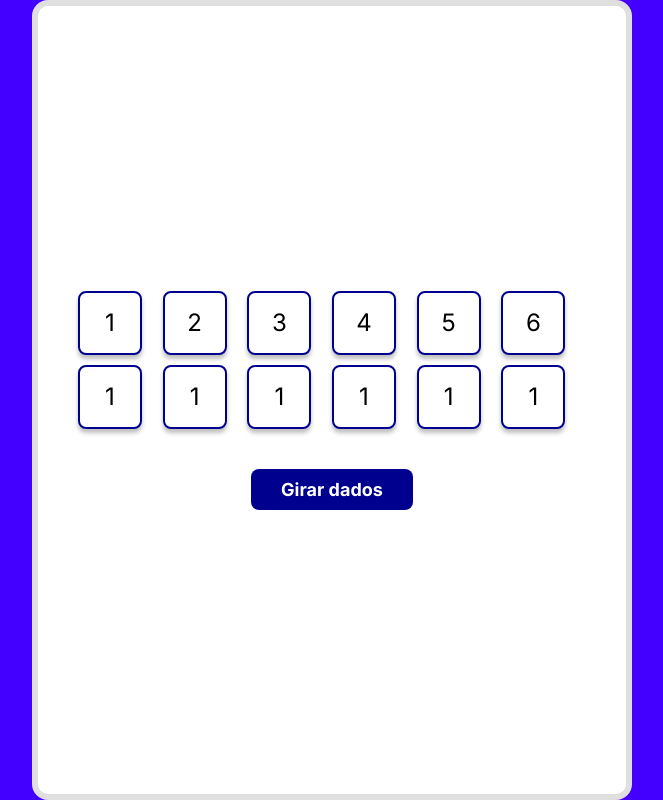
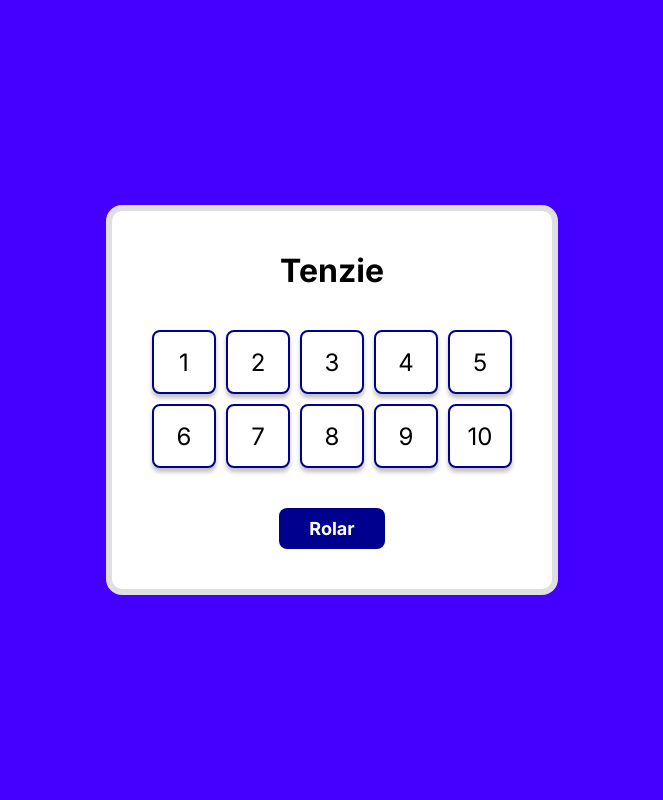
Before and after one commit to Nicolas-BB/curso-react-scrimba, a React (Vite) app in the folder tenzies/: page / in a window 1280 px wide. Shown: the whole page, without its empty margins (308-971 px from the left). Built offline with nearby package versions, Linux system fonts and the light colour scheme.

Commit message:
feat: adiciona números aleatórios aos Die

```diff
--- a/tenzies/index.html
+++ b/tenzies/index.html
@@ -7,7 +7,7 @@
   <link rel="preconnect" href="https://fonts.gstatic.com" crossorigin>
   <link href="https://fonts.googleapis.com/css2?family=Inter:ital,opsz,wght@0,14..32,100..900;1,14..32,100..900&display=swap" rel="stylesheet">
   <meta name="viewport" content="width=device-width, initial-scale=1.0" />
-  <title>tenzies</title>
+  <title>Tenzies</title>
 </head>
 
 <body>
--- a/tenzies/src/components/die/Die.jsx
+++ b/tenzies/src/components/die/Die.jsx
@@ -1,3 +1,4 @@
+import { useState } from 'react'
 import styles from '../../styles/die.module.css'
 
 export default function Die(props) {
--- a/tenzies/src/components/main/Main.jsx
+++ b/tenzies/src/components/main/Main.jsx
@@ -3,23 +3,34 @@ import styles from '../../styles/main.module.css'
 import Die from '../die/Die.jsx'
 
 export default function Main() {
+    const [selected, setSelected] = useState(0)
+    const [randomNums, setRandomNums] = useState([1, 2, 3, 4, 5, 6, 7, 8, 9, 10])
+
+    function generateRandomNums() {
+        setRandomNums(randomNums => [])
+
+        for (let i = 0; i < 10; i++) {
+            let num = Math.floor((Math.random() * 6) + 1)
+
+            setRandomNums(randomNums => [...randomNums, num])
+        }
+    }
+
+    const dice = randomNums.map(num => {
+        return (
+            <Die
+                value={num}
+            />
+        )
+    })
+
     return (
         <main className={styles.main}>
+            <h1>Tenzie</h1>
             <div className={styles.diceDiv}>
-                <Die value={1} />
-                <Die value={2} />
-                <Die value={3} />
-                <Die value={4} />
-                <Die value={5} />
-                <Die value={6} />
-                <Die value={1} />
-                <Die value={1} />
-                <Die value={1} />
-                <Die value={1} />
-                <Die value={1} />
-                <Die value={1} />
+                {dice}
             </div>
-            <button className={styles.button}>Girar dados</button>
+            <button onClick={generateRandomNums} className={styles.button}>Rolar</button>
         </main>
     )
 }
--- a/tenzies/src/styles/main.module.css
+++ b/tenzies/src/styles/main.module.css
@@ -1,6 +1,4 @@
 .main {
-    width: 600px;
-    height: 800px;
     background-color: white;
     border: 6px rgb(223, 223, 223) solid;
     border-radius: 16px;
@@ -14,11 +12,11 @@
 
 .diceDiv {
     display: grid;
-    grid-template-columns: repeat(6, 1fr);
+    grid-template-columns: repeat(5, 1fr);
     grid-template-rows: repeat(2, 1fr);
     align-content: space-between;
     width: 100%;
-    row-gap: 10px;
+    gap: 10px;
 }
 
 .button {
@@ -30,4 +28,5 @@
     padding: 10px 30px;
     border-radius: 8px;
     font-size: 18px;
+    cursor: pointer;
 }
```
